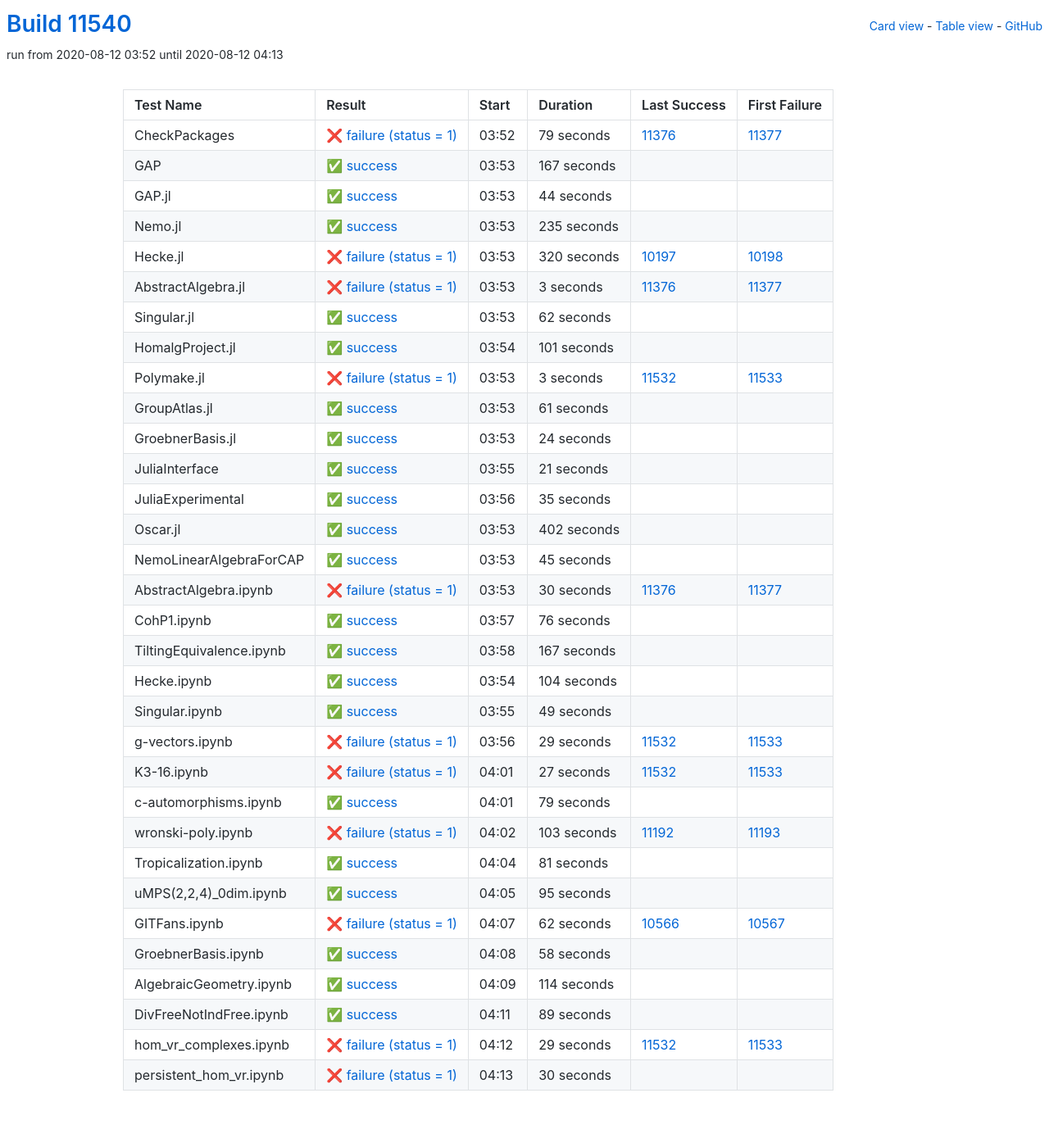
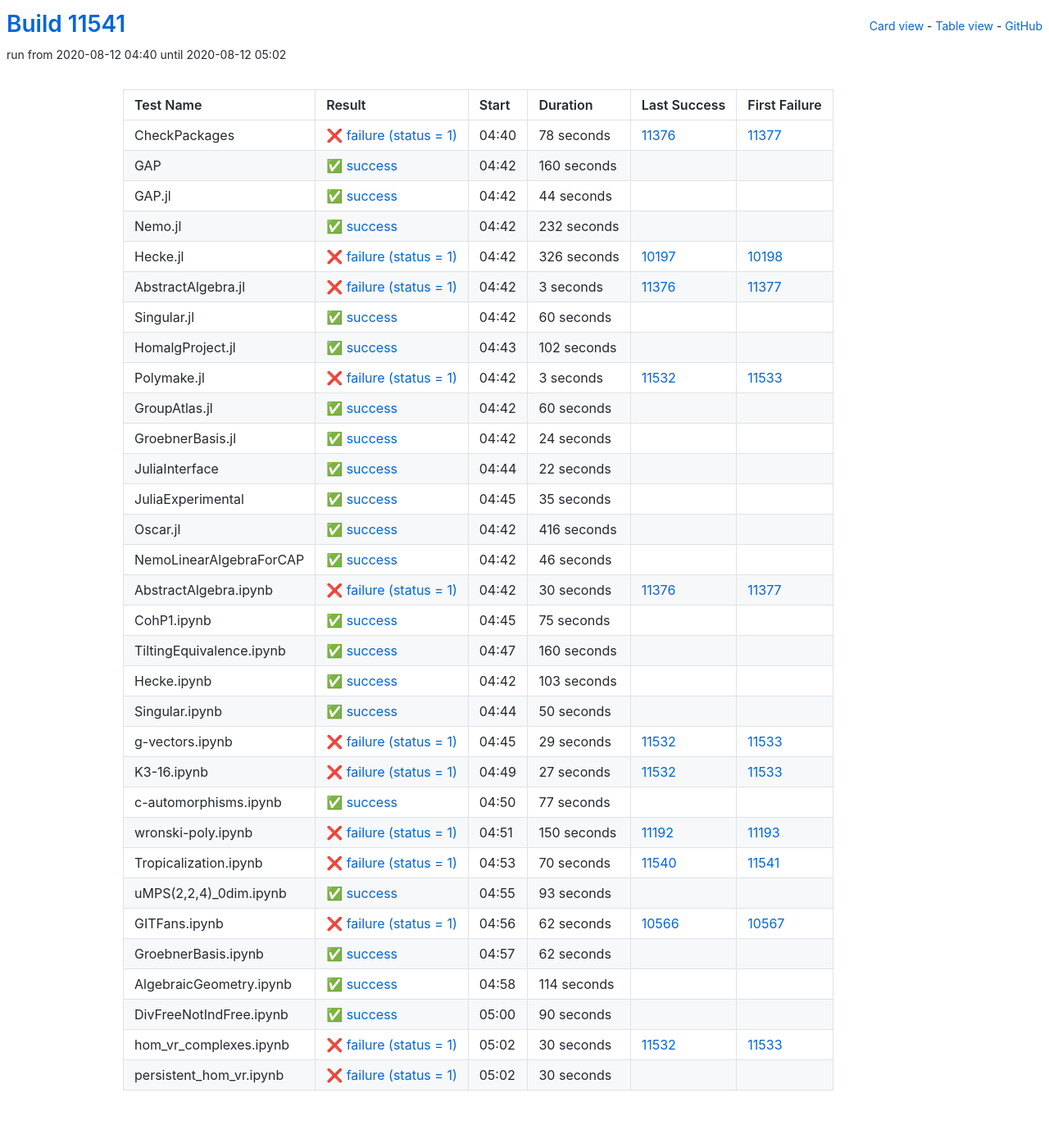
Before and after one commit to oscar-system/oscar-ci-status, a Jekyll site: the page built from table.html, in a window 1280 px wide. Shown: the whole page at 82% size. Built offline with Jekyll 4.4.1, drawn with Linux system fonts in a browser that asks for light colours.

Commit message:
Build #11541

```diff
--- a/_data/ci.yml
+++ b/_data/ci.yml
@@ -1,6 +1,6 @@
 ---
-build: 11540
-build_url: https://oscarci.mathematik.uni-kl.de/job/oscar/11540/
+build: 11541
+build_url: https://oscarci.mathematik.uni-kl.de/job/oscar/11541/
 job: oscar
 organization: oscar-system
 repo: oscar-ci-status
@@ -8,32 +8,32 @@
 tests:
 - name: CheckPackages
   id: checkpackages
-  log: https://oscarci.mathematik.uni-kl.de/job/oscar/11540/artifact/logs/build-11540/CheckPackages.log
-  start: 2020-08-12 03:52
+  log: https://oscarci.mathematik.uni-kl.de/job/oscar/11541/artifact/logs/build-11541/CheckPackages.log
+  start: 2020-08-12 04:40
   success: false
   exitcode: 1
   status: failure
-  duration: 79
+  duration: 78
   last_success: 11376
   last_success_url: https://oscarci.mathematik.uni-kl.de/job/oscar/11376/
   first_failure: 11377
   first_failure_url: https://oscarci.mathematik.uni-kl.de/job/oscar/11377/
 - name: GAP
   id: gap
-  log: https://oscarci.mathematik.uni-kl.de/job/oscar/11540/artifact/logs/build-11540/GAP.log
-  start: 2020-08-12 03:53
+  log: https://oscarci.mathematik.uni-kl.de/job/oscar/11541/artifact/logs/build-11541/GAP.log
+  start: 2020-08-12 04:42
   success: true
   exitcode: 0
   status: success
-  duration: 167
+  duration: 160
   last_success: false
   last_success_url:
   first_failure: false
   first_failure_url:
 - name: GAP.jl
   id: gap-jl
-  log: https://oscarci.mathematik.uni-kl.de/job/oscar/11540/artifact/logs/build-11540/GAP.jl.log
-  start: 2020-08-12 03:53
+  log: https://oscarci.mathematik.uni-kl.de/job/oscar/11541/artifact/logs/build-11541/GAP.jl.log
+  start: 2020-08-12 04:42
   success: true
   exitcode: 0
   status: success
@@ -44,32 +44,32 @@
   first_failure_url:
 - name: Nemo.jl
   id: nemo-jl
-  log: https://oscarci.mathematik.uni-kl.de/job/oscar/11540/artifact/logs/build-11540/Nemo.jl.log
-  start: 2020-08-12 03:53
+  log: https://oscarci.mathematik.uni-kl.de/job/oscar/11541/artifact/logs/build-11541/Nemo.jl.log
+  start: 2020-08-12 04:42
   success: true
   exitcode: 0
   status: success
-  duration: 235
+  duration: 232
   last_success: false
   last_success_url:
   first_failure: false
   first_failure_url:
 - name: Hecke.jl
   id: hecke-jl
-  log: https://oscarci.mathematik.uni-kl.de/job/oscar/11540/artifact/logs/build-11540/Hecke.jl.log
-  start: 2020-08-12 03:53
+  log: https://oscarci.mathematik.uni-kl.de/job/oscar/11541/artifact/logs/build-11541/Hecke.jl.log
+  start: 2020-08-12 04:42
   success: false
   exitcode: 1
   status: failure
-  duration: 320
+  duration: 326
   last_success: 10197
   last_success_url: https://oscarci.mathematik.uni-kl.de/job/oscar/10197/
   first_failure: 10198
   first_failure_url: https://oscarci.mathematik.uni-kl.de/job/oscar/10198/
 - name: AbstractAlgebra.jl
   id: abstractalgebra-jl
-  log: https://oscarci.mathematik.uni-kl.de/job/oscar/11540/artifact/logs/build-11540/AbstractAlgebra.jl.log
-  start: 2020-08-12 03:53
+  log: https://oscarci.mathematik.uni-kl.de/job/oscar/11541/artifact/logs/build-11541/AbstractAlgebra.jl.log
+  start: 2020-08-12 04:42
   success: false
   exitcode: 1
   status: failure
@@ -80,32 +80,32 @@
   first_failure_url: https://oscarci.mathematik.uni-kl.de/job/oscar/11377/
 - name: Singular.jl
   id: singular-jl
-  log: https://oscarci.mathematik.uni-kl.de/job/oscar/11540/artifact/logs/build-11540/Singular.jl.log
-  start: 2020-08-12 03:53
+  log: https://oscarci.mathematik.uni-kl.de/job/oscar/11541/artifact/logs/build-11541/Singular.jl.log
+  start: 2020-08-12 04:42
   success: true
   exitcode: 0
   status: success
-  duration: 62
+  duration: 60
   last_success: false
   last_success_url:
   first_failure: false
   first_failure_url:
 - name: HomalgProject.jl
   id: homalgproject-jl
-  log: https://oscarci.mathematik.uni-kl.de/job/oscar/11540/artifact/logs/build-11540/HomalgProject.jl.log
-  start: 2020-08-12 03:54
+  log: https://oscarci.mathematik.uni-kl.de/job/oscar/11541/artifact/logs/build-11541/HomalgProject.jl.log
+  start: 2020-08-12 04:43
   success: true
   exitcode: 0
   status: success
-  duration: 101
+  duration: 102
   last_success: false
   last_success_url:
   first_failure: false
   first_failure_url:
 - name: Polymake.jl
   id: polymake-jl
-  log: https://oscarci.mathematik.uni-kl.de/job/oscar/11540/artifact/logs/build-11540/Polymake.jl.log
-  start: 2020-08-12 03:53
+  log: https://oscarci.mathematik.uni-kl.de/job/oscar/11541/artifact/logs/build-11541/Polymake.jl.log
+  start: 2020-08-12 04:42
   success: false
   exitcode: 1
   status: failure
@@ -116,20 +116,20 @@
   first_failure_url: https://oscarci.mathematik.uni-kl.de/job/oscar/11533/
 - name: GroupAtlas.jl
   id: groupatlas-jl
-  log: https://oscarci.mathematik.uni-kl.de/job/oscar/11540/artifact/logs/build-11540/GroupAtlas.jl.log
-  start: 2020-08-12 03:53
+  log: https://oscarci.mathematik.uni-kl.de/job/oscar/11541/artifact/logs/build-11541/GroupAtlas.jl.log
+  start: 2020-08-12 04:42
   success: true
   exitcode: 0
   status: success
-  duration: 61
+  duration: 60
   last_success: false
   last_success_url:
   first_failure: false
   first_failure_url:
 - name: GroebnerBasis.jl
   id: groebnerbasis-jl
-  log: https://oscarci.mathematik.uni-kl.de/job/oscar/11540/artifact/logs/build-11540/GroebnerBasis.jl.log
-  start: 2020-08-12 03:53
+  log: https://oscarci.mathematik.uni-kl.de/job/oscar/11541/artifact/logs/build-11541/GroebnerBasis.jl.log
+  start: 2020-08-12 04:42
   success: true
   exitcode: 0
   status: success
@@ -140,20 +140,20 @@
   first_failure_url:
 - name: JuliaInterface
   id: juliainterface
-  log: https://oscarci.mathematik.uni-kl.de/job/oscar/11540/artifact/logs/build-11540/JuliaInterface.log
-  start: 2020-08-12 03:55
+  log: https://oscarci.mathematik.uni-kl.de/job/oscar/11541/artifact/logs/build-11541/JuliaInterface.log
+  start: 2020-08-12 04:44
   success: true
   exitcode: 0
   status: success
-  duration: 21
+  duration: 22
   last_success: false
   last_success_url:
   first_failure: false
   first_failure_url:
 - name: JuliaExperimental
   id: juliaexperimental
-  log: https://oscarci.mathematik.uni-kl.de/job/oscar/11540/artifact/logs/build-11540/JuliaExperimental.log
-  start: 2020-08-12 03:56
+  log: https://oscarci.mathematik.uni-kl.de/job/oscar/11541/artifact/logs/build-11541/JuliaExperimental.log
+  start: 2020-08-12 04:45
   success: true
   exitcode: 0
   status: success
@@ -164,32 +164,32 @@
   first_failure_url:
 - name: Oscar.jl
   id: oscar-jl
-  log: https://oscarci.mathematik.uni-kl.de/job/oscar/11540/artifact/logs/build-11540/Oscar.jl.log
-  start: 2020-08-12 03:53
+  log: https://oscarci.mathematik.uni-kl.de/job/oscar/11541/artifact/logs/build-11541/Oscar.jl.log
+  start: 2020-08-12 04:42
   success: true
   exitcode: 0
   status: success
-  duration: 402
+  duration: 416
   last_success: false
   last_success_url:
   first_failure: false
   first_failure_url:
 - name: NemoLinearAlgebraForCAP
   id: nemolinearalgebraforcap
-  log: https://oscarci.mathematik.uni-kl.de/job/oscar/11540/artifact/logs/build-11540/NemoLinearAlgebraForCAP.log
-  start: 2020-08-12 03:53
+  log: https://oscarci.mathematik.uni-kl.de/job/oscar/11541/artifact/logs/build-11541/NemoLinearAlgebraForCAP.log
+  start: 2020-08-12 04:42
   success: true
   exitcode: 0
   status: success
-  duration: 45
+  duration: 46
   last_success: false
   last_success_url:
   first_failure: false
   first_failure_url:
 - name: AbstractAlgebra.ipynb
   id: abstractalgebra-ipynb
-  log: https://oscarci.mathematik.uni-kl.de/job/oscar/11540/artifact/logs/build-11540/AbstractAlgebra.ipynb.log
-  start: 2020-08-12 03:53
+  log: https://oscarci.mathematik.uni-kl.de/job/oscar/11541/artifact/logs/build-11541/AbstractAlgebra.ipynb.log
+  start: 2020-08-12 04:42
   success: false
   exitcode: 1
   status: failure
@@ -200,56 +200,56 @@
   first_failure_url: https://oscarci.mathematik.uni-kl.de/job/oscar/11377/
 - name: CohP1.ipynb
   id: cohp1-ipynb
-  log: https://oscarci.mathematik.uni-kl.de/job/oscar/11540/artifact/logs/build-11540/CohP1.ipynb.log
-  start: 2020-08-12 03:57
+  log: https://oscarci.mathematik.uni-kl.de/job/oscar/11541/artifact/logs/build-11541/CohP1.ipynb.log
+  start: 2020-08-12 04:45
   success: true
   exitcode: 0
   status: success
-  duration: 76
+  duration: 75
   last_success: false
   last_success_url:
   first_failure: false
   first_failure_url:
 - name: TiltingEquivalence.ipynb
   id: tiltingequivalence-ipynb
-  log: https://oscarci.mathematik.uni-kl.de/job/oscar/11540/artifact/logs/build-11540/TiltingEquivalence.ipynb.log
-  start: 2020-08-12 03:58
+  log: https://oscarci.mathematik.uni-kl.de/job/oscar/11541/artifact/logs/build-11541/TiltingEquivalence.ipynb.log
+  start: 2020-08-12 04:47
   success: true
   exitcode: 0
   status: success
-  duration: 167
+  duration: 160
   last_success: false
   last_success_url:
   first_failure: false
   first_failure_url:
 - name: Hecke.ipynb
   id: hecke-ipynb
-  log: https://oscarci.mathematik.uni-kl.de/job/oscar/11540/artifact/logs/build-11540/Hecke.ipynb.log
-  start: 2020-08-12 03:54
+  log: https://oscarci.mathematik.uni-kl.de/job/oscar/11541/artifact/logs/build-11541/Hecke.ipynb.log
+  start: 2020-08-12 04:42
   success: true
   exitcode: 0
   status: success
-  duration: 104
+  duration: 103
   last_success: false
   last_success_url:
   first_failure: false
   first_failure_url:
 - name: Singular.ipynb
   id: singular-ipynb
-  log: https://oscarci.mathematik.uni-kl.de/job/oscar/11540/artifact/logs/build-11540/Singular.ipynb.log
-  start: 2020-08-12 03:55
+  log: https://oscarci.mathematik.uni-kl.de/job/oscar/11541/artifact/logs/build-11541/Singular.ipynb.log
+  start: 2020-08-12 04:44
   success: true
   exitcode: 0
   status: success
-  duration: 49
+  duration: 50
   last_success: false
   last_success_url:
   first_failure: false
   first_failure_url:
 - name: g-vectors.ipynb
   id: g-vectors-ipynb
-  log: https://oscarci.mathematik.uni-kl.de/job/oscar/11540/artifact/logs/build-11540/g-vectors.ipynb.log
-  start: 2020-08-12 03:56
+  log: https://oscarci.mathematik.uni-kl.de/job/oscar/11541/artifact/logs/build-11541/g-vectors.ipynb.log
+  start: 2020-08-12 04:45
   success: false
   exitcode: 1
   status: failure
@@ -260,8 +260,8 @@
   first_failure_url: https://oscarci.mathematik.uni-kl.de/job/oscar/11533/
 - name: K3-16.ipynb
   id: k3-16-ipynb
-  log: https://oscarci.mathematik.uni-kl.de/job/oscar/11540/artifact/logs/build-11540/K3-16.ipynb.log
-  start: 2020-08-12 04:01
+  log: https://oscarci.mathematik.uni-kl.de/job/oscar/11541/artifact/logs/build-11541/K3-16.ipynb.log
+  start: 2020-08-12 04:49
   success: false
   exitcode: 1
   status: failure
@@ -272,56 +272,56 @@
   first_failure_url: https://oscarci.mathematik.uni-kl.de/job/oscar/11533/
 - name: c-automorphisms.ipynb
   id: c-automorphisms-ipynb
-  log: https://oscarci.mathematik.uni-kl.de/job/oscar/11540/artifact/logs/build-11540/c-automorphisms.ipynb.log
-  start: 2020-08-12 04:01
+  log: https://oscarci.mathematik.uni-kl.de/job/oscar/11541/artifact/logs/build-11541/c-automorphisms.ipynb.log
+  start: 2020-08-12 04:50
   success: true
   exitcode: 0
   status: success
-  duration: 79
+  duration: 77
   last_success: false
   last_success_url:
   first_failure: false
   first_failure_url:
 - name: wronski-poly.ipynb
   id: wronski-poly-ipynb
-  log: https://oscarci.mathematik.uni-kl.de/job/oscar/11540/artifact/logs/build-11540/wronski-poly.ipynb.log
-  start: 2020-08-12 04:02
+  log: https://oscarci.mathematik.uni-kl.de/job/oscar/11541/artifact/logs/build-11541/wronski-poly.ipynb.log
+  start: 2020-08-12 04:51
   success: false
   exitcode: 1
   status: failure
-  duration: 103
+  duration: 150
   last_success: 11192
   last_success_url: https://oscarci.mathematik.uni-kl.de/job/oscar/11192/
   first_failure: 11193
   first_failure_url: https://oscarci.mathematik.uni-kl.de/job/oscar/11193/
 - name: Tropicalization.ipynb
   id: tropicalization-ipynb
-  log: https://oscarci.mathematik.uni-kl.de/job/oscar/11540/artifact/logs/build-11540/Tropicalization.ipynb.log
-  start: 2020-08-12 04:04
+  log: https://oscarci.mathematik.uni-kl.de/job/oscar/11541/artifact/logs/build-11541/Tropicalization.ipynb.log
+  start: 2020-08-12 04:53
+  success: false
+  exitcode: 1
+  status: failure
+  duration: 70
+  last_success: 11540
+  last_success_url: https://oscarci.mathematik.uni-kl.de/job/oscar/11540/
+  first_failure: 11541
+  first_failure_url: https://oscarci.mathematik.uni-kl.de/job/oscar/11541/
+- name: uMPS(2,2,4)_0dim.ipynb
+  id: umps-2-2-4-0dim-ipynb
+  log: https://oscarci.mathematik.uni-kl.de/job/oscar/11541/artifact/logs/build-11541/uMPS-2-2-4-_0dim.ipynb.log
+  start: 2020-08-12 04:55
   success: true
   exitcode: 0
   status: success
-  duration: 81
-  last_success: false
-  last_success_url:
-  first_failure: false
-  first_failure_url:
-- name: uMPS(2,2,4)_0dim.ipynb
-  id: umps-2-2-4-0dim-ipynb
-  log: https://oscarci.mathematik.uni-kl.de/job/oscar/11540/artifact/logs/build-11540/uMPS-2-2-4-_0dim.ipynb.log
-  start: 2020-08-12 04:05
-  success: true
-  exitcode: 0
-  status: success
-  duration: 95
+  duration: 93
   last_success: false
   last_success_url:
   first_failure: false
   first_failure_url:
 - name: GITFans.ipynb
   id: gitfans-ipynb
-  log: https://oscarci.mathematik.uni-kl.de/job/oscar/11540/artifact/logs/build-11540/GITFans.ipynb.log
-  start: 2020-08-12 04:07
+  log: https://oscarci.mathematik.uni-kl.de/job/oscar/11541/artifact/logs/build-11541/GITFans.ipynb.log
+  start: 2020-08-12 04:56
   success: false
   exitcode: 1
   status: failure
@@ -332,20 +332,20 @@
   first_failure_url: https://oscarci.mathematik.uni-kl.de/job/oscar/10567/
 - name: GroebnerBasis.ipynb
   id: groebnerbasis-ipynb
-  log: https://oscarci.mathematik.uni-kl.de/job/oscar/11540/artifact/logs/build-11540/GroebnerBasis.ipynb.log
-  start: 2020-08-12 04:08
+  log: https://oscarci.mathematik.uni-kl.de/job/oscar/11541/artifact/logs/build-11541/GroebnerBasis.ipynb.log
+  start: 2020-08-12 04:57
   success: true
   exitcode: 0
   status: success
-  duration: 58
+  duration: 62
   last_success: false
   last_success_url:
   first_failure: false
   first_failure_url:
 - name: AlgebraicGeometry.ipynb
   id: algebraicgeometry-ipynb
-  log: https://oscarci.mathematik.uni-kl.de/job/oscar/11540/artifact/logs/build-11540/AlgebraicGeometry.ipynb.log
-  start: 2020-08-12 04:09
+  log: https://oscarci.mathematik.uni-kl.de/job/oscar/11541/artifact/logs/build-11541/AlgebraicGeometry.ipynb.log
+  start: 2020-08-12 04:58
   success: true
   exitcode: 0
   status: success
@@ -356,32 +356,32 @@
   first_failure_url:
 - name: DivFreeNotIndFree.ipynb
   id: divfreenotindfree-ipynb
-  log: https://oscarci.mathematik.uni-kl.de/job/oscar/11540/artifact/logs/build-11540/DivFreeNotIndFree.ipynb.log
-  start: 2020-08-12 04:11
+  log: https://oscarci.mathematik.uni-kl.de/job/oscar/11541/artifact/logs/build-11541/DivFreeNotIndFree.ipynb.log
+  start: 2020-08-12 05:00
   success: true
   exitcode: 0
   status: success
-  duration: 89
+  duration: 90
   last_success: false
   last_success_url:
   first_failure: false
   first_failure_url:
 - name: hom_vr_complexes.ipynb
   id: hom-vr-complexes-ipynb
-  log: https://oscarci.mathematik.uni-kl.de/job/oscar/11540/artifact/logs/build-11540/hom_vr_complexes.ipynb.log
-  start: 2020-08-12 04:12
+  log: https://oscarci.mathematik.uni-kl.de/job/oscar/11541/artifact/logs/build-11541/hom_vr_complexes.ipynb.log
+  start: 2020-08-12 05:02
   success: false
   exitcode: 1
   status: failure
-  duration: 29
+  duration: 30
   last_success: 11532
   last_success_url: https://oscarci.mathematik.uni-kl.de/job/oscar/11532/
   first_failure: 11533
   first_failure_url: https://oscarci.mathematik.uni-kl.de/job/oscar/11533/
 - name: persistent_hom_vr.ipynb
   id: persistent-hom-vr-ipynb
-  log: https://oscarci.mathematik.uni-kl.de/job/oscar/11540/artifact/logs/build-11540/persistent_hom_vr.ipynb.log
-  start: 2020-08-12 04:13
+  log: https://oscarci.mathematik.uni-kl.de/job/oscar/11541/artifact/logs/build-11541/persistent_hom_vr.ipynb.log
+  start: 2020-08-12 05:02
   success: false
   exitcode: 1
   status: failure
```
Also changed, not shown: README.md.
